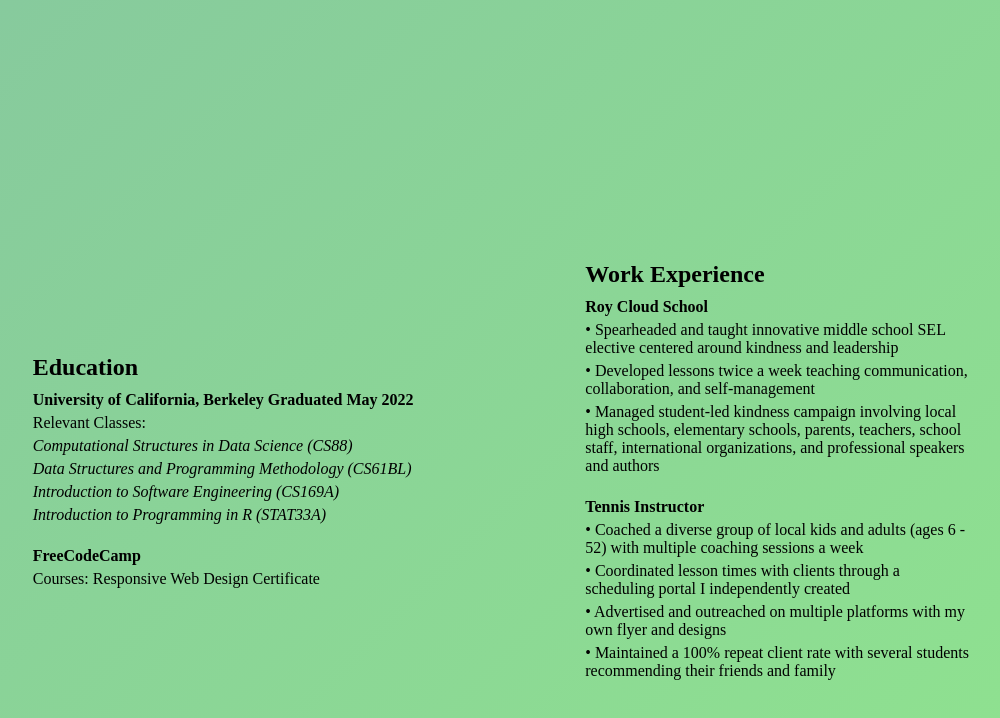
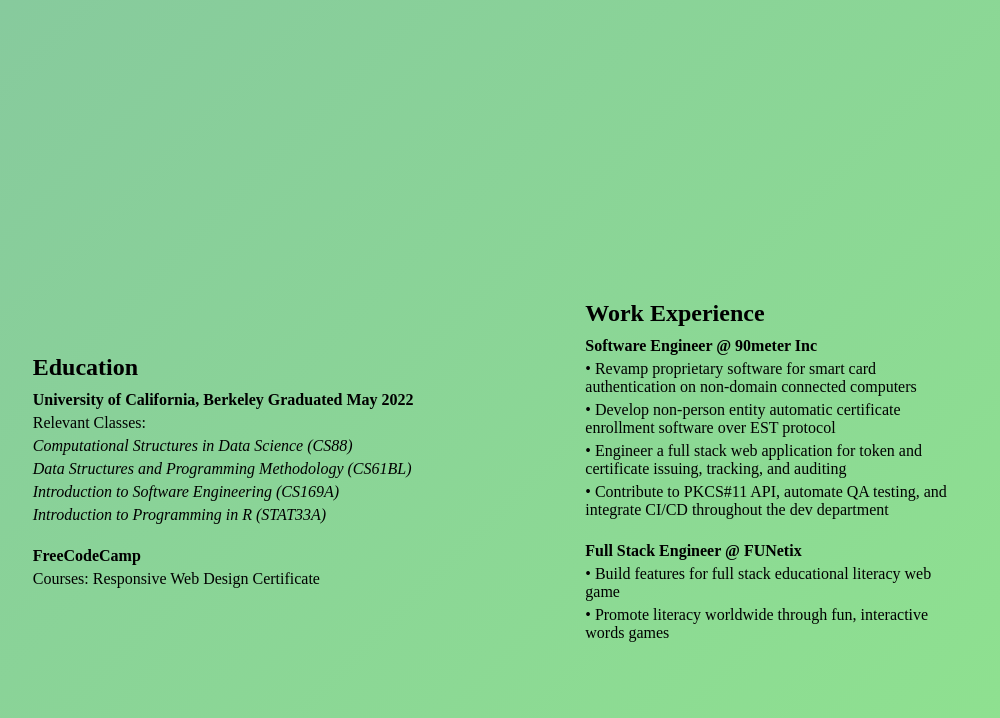
Before and after one commit to matthewcuan/portfolio-website, a React (Create React App) app: page / in a window 1280 px wide. Shown: the part 2327-3045 px from the top of the page, without its empty margins (139-1139 px from the left). Built offline with nearby package versions, Linux system fonts and the light colour scheme.

Commit message:
update experience

```diff
--- a/src/components/Experience.jsx
+++ b/src/components/Experience.jsx
@@ -39,43 +39,31 @@ function Experience() {
         <h1>Work Experience</h1>
         <ul>
           <li>
-            <b>Roy Cloud School</b>
+            <b>Software Engineer @ 90meter Inc</b>
           </li>
           <li>
-            • Spearheaded and taught innovative middle school SEL
-            elective centered around kindness and leadership
+            • Revamp proprietary software for smart card authentication on non-domain connected computers
           </li>
           <li>
-            •	Developed lessons twice a week teaching communication,
-            collaboration, and self-management
+            • Develop non-person entity automatic certificate enrollment software over EST protocol
           </li>
           <li>
-            •	Managed student-led kindness campaign involving local
-            high schools, elementary schools, parents, teachers, school
-            staff, international organizations, and professional
-            speakers and authors
+            • Engineer a full stack web application for token and certificate issuing, tracking, and auditing
+          </li>
+          <li>
+            • Contribute to PKCS#11 API, automate QA testing, and integrate CI/CD throughout the dev department
           </li>
         </ul>
         <br></br>
         <ul>
           <li>
-            <b>Tennis Instructor</b>
+            <b>Full Stack Engineer @ FUNetix</b>
           </li>
           <li>
-            • Coached a diverse group of local kids and adults
-            (ages 6 - 52) with multiple coaching sessions a week
+            • Build features for full stack educational literacy web game
           </li>
           <li>
-            •	Coordinated lesson times with clients through
-            a scheduling portal I independently created
-          </li>
-          <li>
-            •	Advertised and outreached on multiple platforms
-            with my own flyer and designs
-          </li>
-          <li>
-            •	Maintained a 100% repeat client rate with several
-            students recommending their friends and family
+            • Promote literacy worldwide through fun, interactive words games
           </li>
         </ul>
       </div>
```
